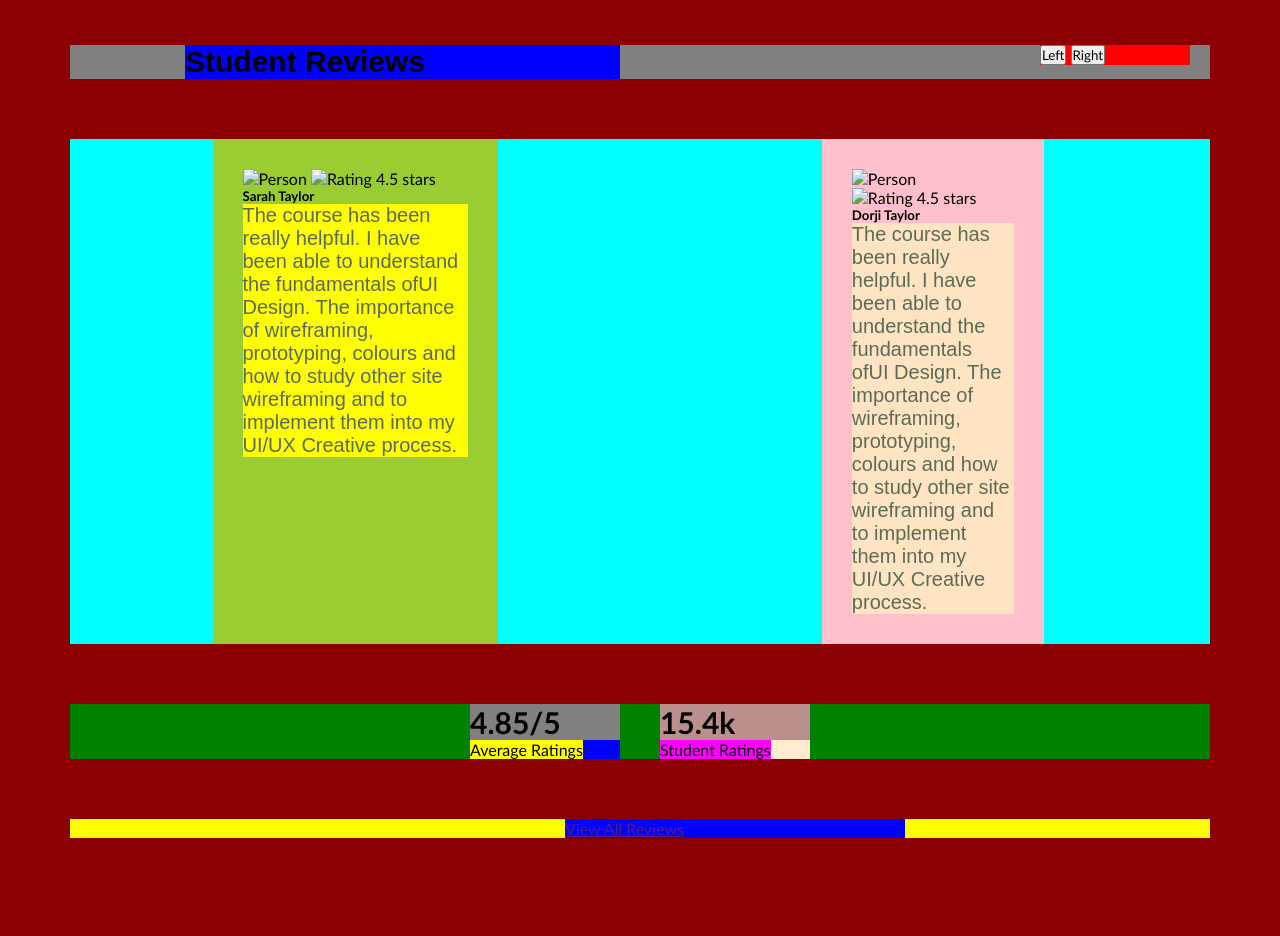
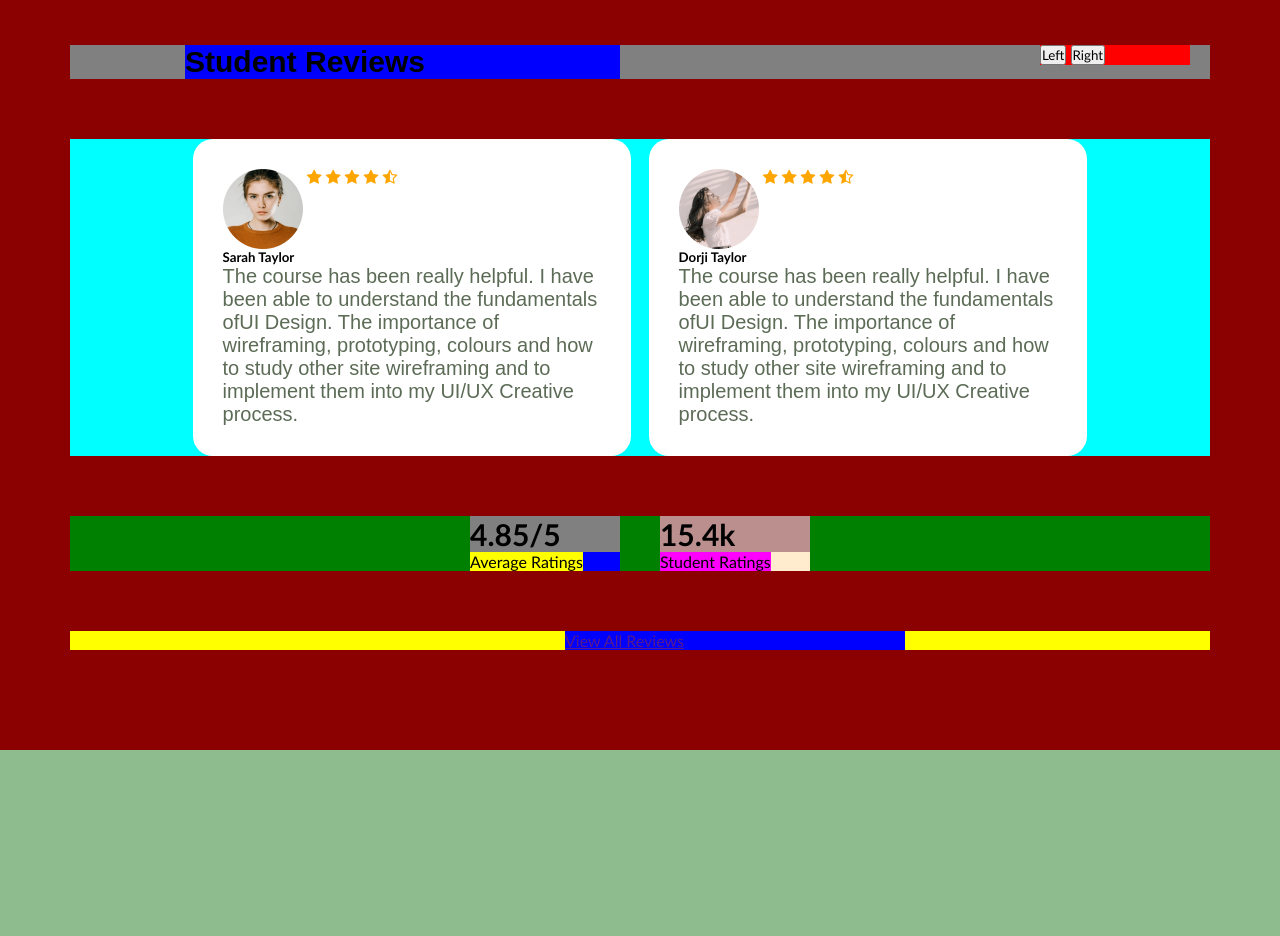
Before and after one commit to front-end-by-rimantas/27-grupe-portfolio-docland, a website: page index.html in a window 1280 px wide. Shown: the part 3620-4556 px from the top of the page. Drawn offline with Linux system fonts and the light colour scheme; a web font is replaced by a local one.

Commit message:
student columns css

```diff
--- a/css/home.css
+++ b/css/home.css
@@ -126,6 +126,7 @@
 .reviews {
   background-color: darkred;
 }
+
 .reviews >.grid-container {
   display: grid;
   grid-template-columns: 50% 50%;
@@ -135,10 +136,13 @@
 
 .reviews >.row >.first {
 display: inline-block;
-width: 50%;
+width: 77%;
 padding: 30px;
 grid-area: left;
 justify-self: center;
+margin-left: 20%;
+border-radius: 20px;
+background-color: #fff;
 
 }
 @media only screen and (max-width: 1200px){
@@ -162,23 +166,26 @@
 @media only screen and (max-width: 576px){
   .reviews >.row >.first {
 width: 300px;
+margin: 0;
 
 }
 .reviews > .grid-container{
 grid-template-columns: 100%;
 grid-template-rows: auto;
-grid-template-areas: "left" "right";
+grid-template-areas: "left" ;
 }
 }
 
 
 .reviews >.row >.second {
-width: 39%;
 display: inline-block;
+width: 77%;
 padding: 30px;
-margin-left: 16px;
 grid-area: right;
 justify-self: center;
+margin-right: 20%;
+border-radius: 20px;
+background-color: #fff;
 
 }
 @media only screen and (max-width: 1200px){
@@ -206,6 +213,18 @@
 margin: 0;
 }
 }
+
+
+.checked {
+  color: orange;
+
+}
+.taylor {
+  width: 80px;
+  height: 80px;
+}
+
+
 
 /* reviews end */
 
--- a/index.html
+++ b/index.html
@@ -356,18 +356,26 @@
             </div>
         </div>
         <div class="row grid-container" style="background-color: aqua;">
-            <div class="first" style="background-color: yellowgreen;">
-                <img src="#" alt="Person">
-                <img src="#" alt="Rating 4.5 stars">
+            <div class="first">
+                <img class="taylor" src="./img/student-reviews-img/sarahTaylor.png" alt="Person">
+                <span class="fa fa-star checked"></span>
+                <span class="fa fa-star checked"></span>
+                <span class="fa fa-star checked"></span>
+                <span class="fa fa-star checked"></span>
+                <span class="fa fa-star-half-o checked"></span>
                 <h5>Sarah Taylor</h5>
-                <p class="smParagraph" style="background-color: yellow;">The course has been really helpful. I have been able to understand the fundamentals ofUI Design. The importance of wireframing, prototyping, colours and how to study other site wireframing and to implement them into my UI/UX Creative process.</p>
+                <p class="smParagraph">The course has been really helpful. I have been able to understand the fundamentals ofUI Design. The importance of wireframing, prototyping, colours and how to study other site wireframing and to implement them into my UI/UX Creative process.</p>
             </div>
 
-            <div class="second" style="background-color: pink;">
-                <img src="#" alt="Person">
-                <img src="#" alt="Rating 4.5 stars">
+            <div class="second">
+                <img class="taylor" src="./img/student-reviews-img/dorjiTaylor.png" alt="Person">
+                <span class="fa fa-star checked"></span>
+                <span class="fa fa-star checked"></span>
+                <span class="fa fa-star checked"></span>
+                <span class="fa fa-star checked"></span>
+                <span class="fa fa-star-half-o checked"></span>
                 <h5>Dorji Taylor</h5>
-                <p class="smParagraph" style="background-color: bisque;">The course has been really helpful. I have been able to understand the fundamentals ofUI Design. The importance of wireframing, prototyping, colours and how to study other site wireframing and to implement them into my UI/UX Creative process.</p>
+                <p class="smParagraph">The course has been really helpful. I have been able to understand the fundamentals ofUI Design. The importance of wireframing, prototyping, colours and how to study other site wireframing and to implement them into my UI/UX Creative process.</p>
             </div>
 
 
```
